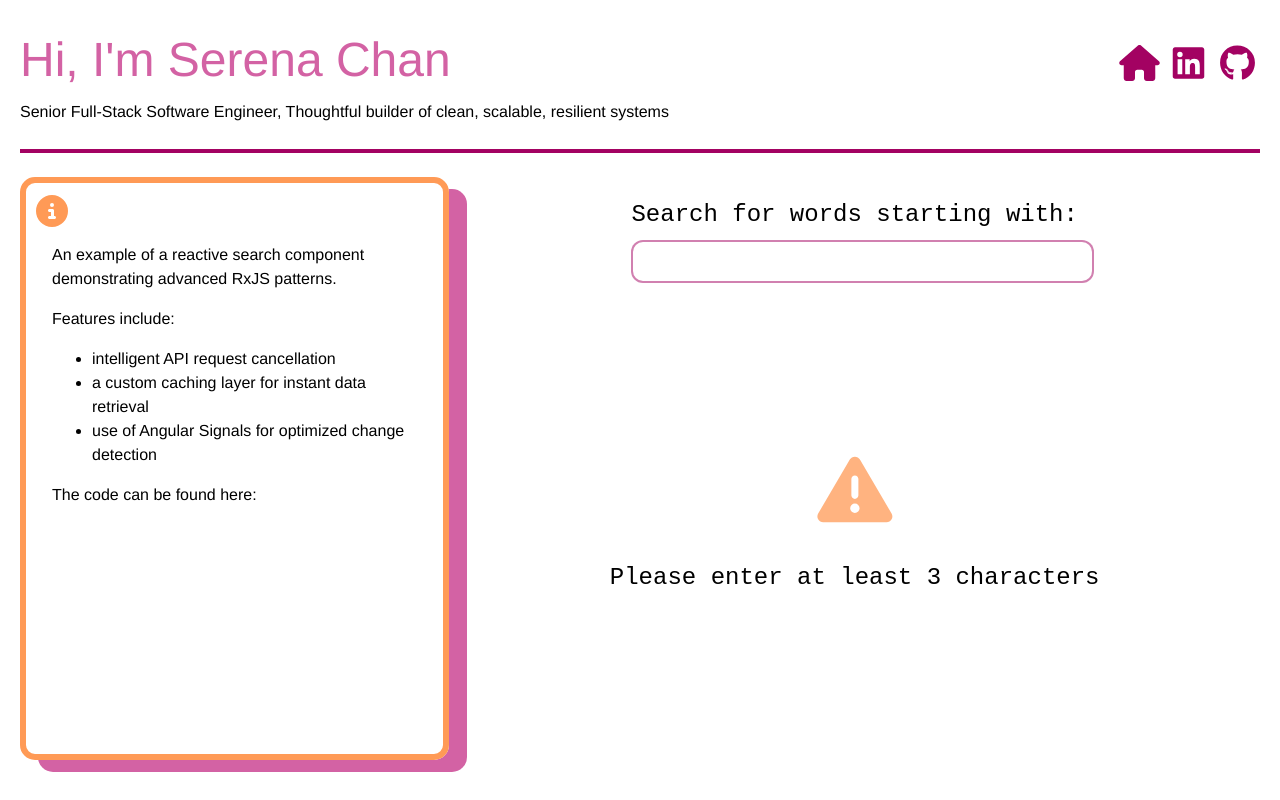
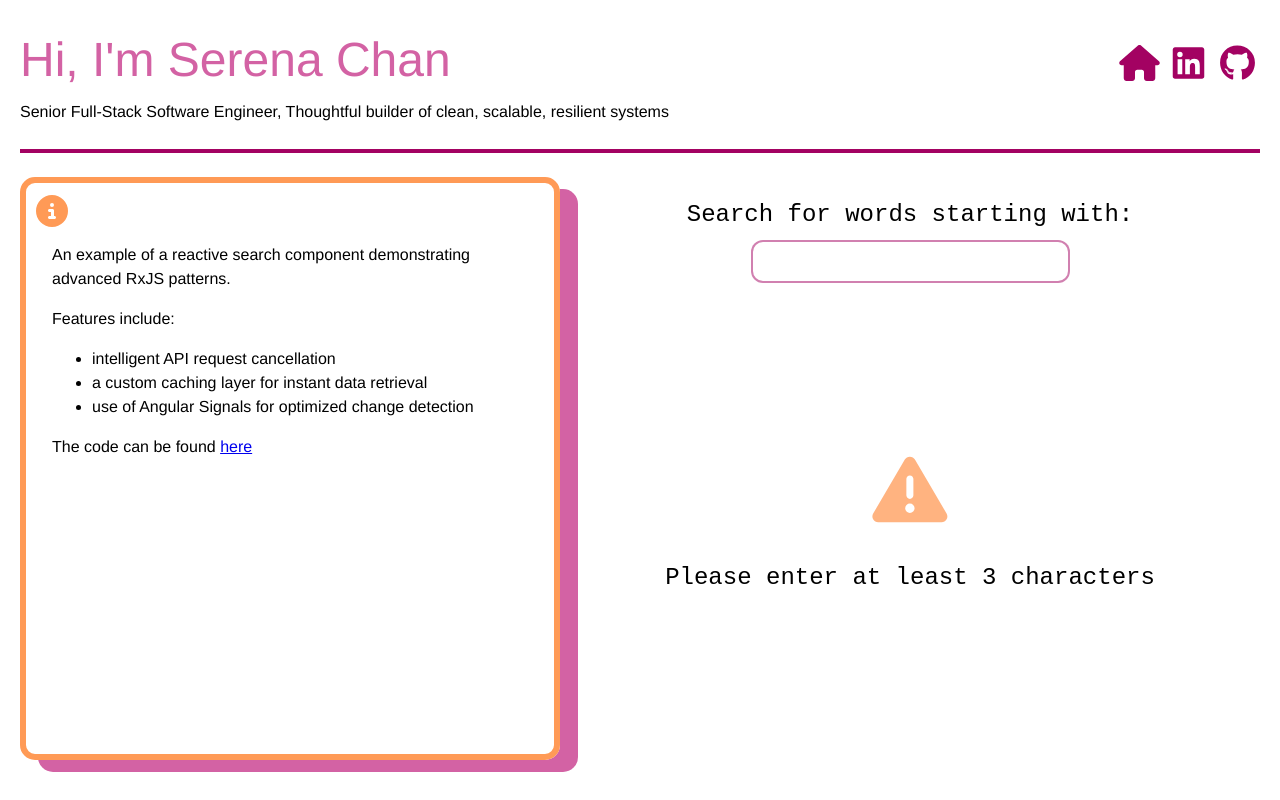
Before and after one commit to serenasychan/serenasychan.github.io, an Angular app: page /searchWords in a window 1280 px wide. Built offline with nearby package versions, Linux system fonts and the light colour scheme.

Commit message:
cleanup and add entry page

```diff
--- a/src/app/app.routes.ts
+++ b/src/app/app.routes.ts
@@ -1,6 +1,8 @@
 import { Routes } from '@angular/router';
 import { SearchAsYouType } from "../pages/search-as-you-type/search-as-you-type.component";
+import { TableOfContents } from '../pages/table-of-contents/table-of-contents';
 
 export const routes: Routes = [
+  { path: '', component: TableOfContents },
   { path: 'searchWords', component: SearchAsYouType },
 ];
--- a/src/pages/search-as-you-type/search-as-you-type.component.html
+++ b/src/pages/search-as-you-type/search-as-you-type.component.html
@@ -14,21 +14,22 @@
       <li>use of Angular Signals for optimized change detection</li>
     </ul>
 
-    The code can be found here:
+    The code can be found
+    <a href="https://github.com/serenasychan/serenasychan.github.io/tree/source/src/pages/search-as-you-type"
+       target="_blank" rel="noopener noreferrer">here</a>
   </div>
 </div>
 
 <div class="content">
   <label>
     Search for words starting with:
-    <br />
-    <input
-      id="searchString"
-      type="text"
-      [(ngModel)]="searchString"
-      (ngModelChange)="onInputChange($event)"
-    >
   </label>
+  <input
+    id="searchString"
+    type="text"
+    [(ngModel)]="searchString"
+    (ngModelChange)="onInputChange($event)"
+  >
 
   @if (showLoading()) {
     <div class="noResults">
@@ -38,7 +39,7 @@
   } @else if (searchString.length < MIN_SEARCH_LENGTH) {
     <div class="noResults">
       <fa-icon [icon]="ICONS.alert"></fa-icon>
-      Please enter at least {{ MIN_SEARCH_LENGTH}} characters
+      Please enter at least {{ MIN_SEARCH_LENGTH }} characters
     </div>
   } @else if (suggestions().length === 0) {
     <div class="noResults">
@@ -47,7 +48,7 @@
   } @else if (suggestions().length > 0) {
     <div class="results">
       <ol>
-        @for (suggestion of suggestions(); track suggestion.word; let i = $index) {
+        @for (suggestion of suggestions(); track suggestion.word) {
           <li>
             {{ suggestion.word }}
           </li>
--- a/src/pages/search-as-you-type/search-as-you-type.component.scss
+++ b/src/pages/search-as-you-type/search-as-you-type.component.scss
@@ -16,8 +16,8 @@
 
   display: flex;
   flex-direction: column;
-  flex: 1;
 
+  max-width: 900px;
   min-width: 400px;
   padding: 6px 6px 24px;
 
@@ -36,7 +36,7 @@
   align-items: center;
   display: flex;
   flex-direction: column;
-  flex: 2;
+  flex: 1;
   font-family: 'Courier New', Courier, monospace;
   font-size: 18pt;
   margin-top: 24px;
@@ -52,7 +52,6 @@
   margin-top: 12px;
   padding: 6px;
   text-align: center;
-  width: 100%;
 }
 
 .results {
@@ -66,6 +65,7 @@
     margin: 12px;
     min-width: 200px;
     text-align: center;
+    box-shadow: 9px 6px colours.$accent;
   }
 }
 
--- /dev/null
+++ b/src/pages/table-of-contents/table-of-contents.html
@@ -0,0 +1,3 @@
+<ul>
+  <li><a href="./searchWords">Search Words</a></li>
+</ul>
```
Also changed, not shown: src/app/app.html (+3 -6 lines), src/pages/table-of-contents/table-of-contents.ts (added, +11 -0 lines), src/pages/table-of-contents/table-of-contents.css (added), 1 other file (tests, documents, lock files or other folders).
